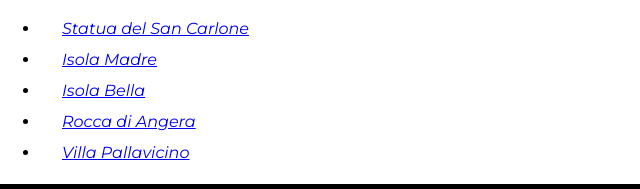
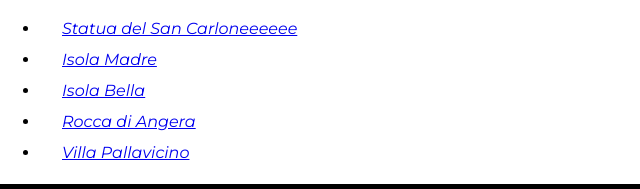
Before and after one commit to DanRusso669/HMTL-Challenge, a plain HTML site: page Isola Bella.html in a window 1280 px wide. Shown: the part 968-1157 px from the top of the page, 0-640 px from the left. Drawn offline with Linux system fonts and the light colour scheme.

Commit message:
CIaociao

```diff
--- a/Isola Bella.html
+++ b/Isola Bella.html
@@ -94,7 +94,7 @@
     </div>
     <h6 id="Luoghi">Luoghi correlati</h6>
     <ul class="ALtri-luoghi">
-        <li> <a href="San Carlone.html">Statua del San Carlone</a></li>
+        <li> <a href="San Carlone.html">Statua del San Carloneeeeee</a></li>
         <li><a href="Isola Madre.html">Isola Madre</a></li>
         <li><a href="Isola Bella.html">Isola Bella</a></li>
         <li><a href="Rocca di Angera.html">Rocca di Angera</a></li>
```
